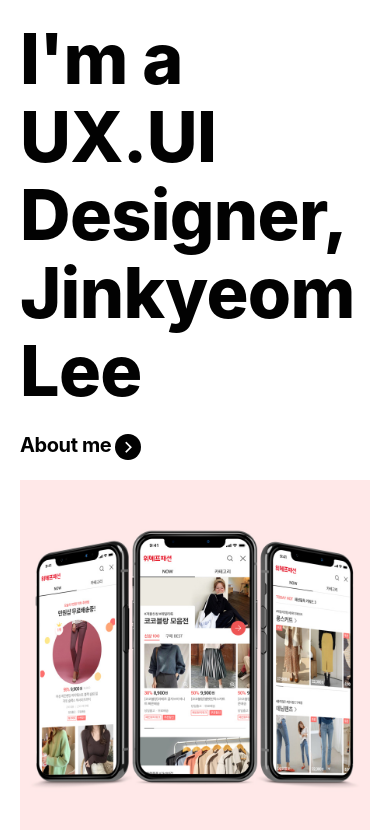
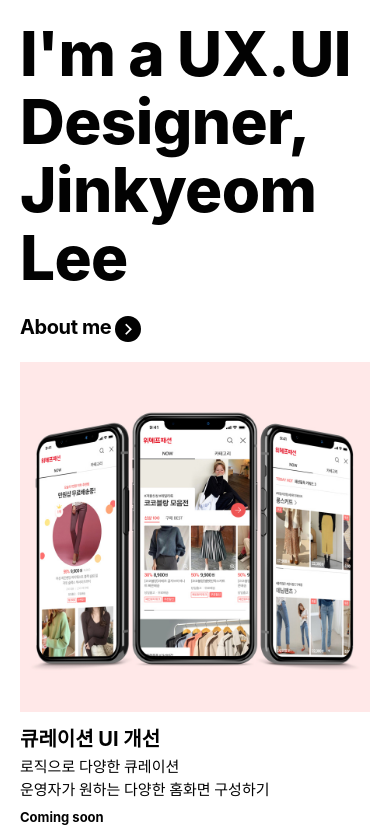
Before and after one commit to jinkyeom2/portfolio, a plain HTML site: page index.html in a window 390 px wide. Shown: the top 839 px of the page. Drawn offline with Linux system fonts and the light colour scheme; files whose address does not match are found by name; a web font is replaced by a local one.

Commit message:
Update 2020-02-03T14:59:27.033Z

```diff
--- a/scss/main.scss
+++ b/scss/main.scss
@@ -77,8 +77,8 @@ html { font-family: 'Inter', sans-serif; }
       padding: 20px 20px 0;
       .inner {
         .name {
-          font-size: 70px;
-          line-height:78px;
+          font-size: 62px;
+          line-height: 68px;
         }
         .link {
           font-size: 20px;
```
Also changed, not shown: css/main.css.
